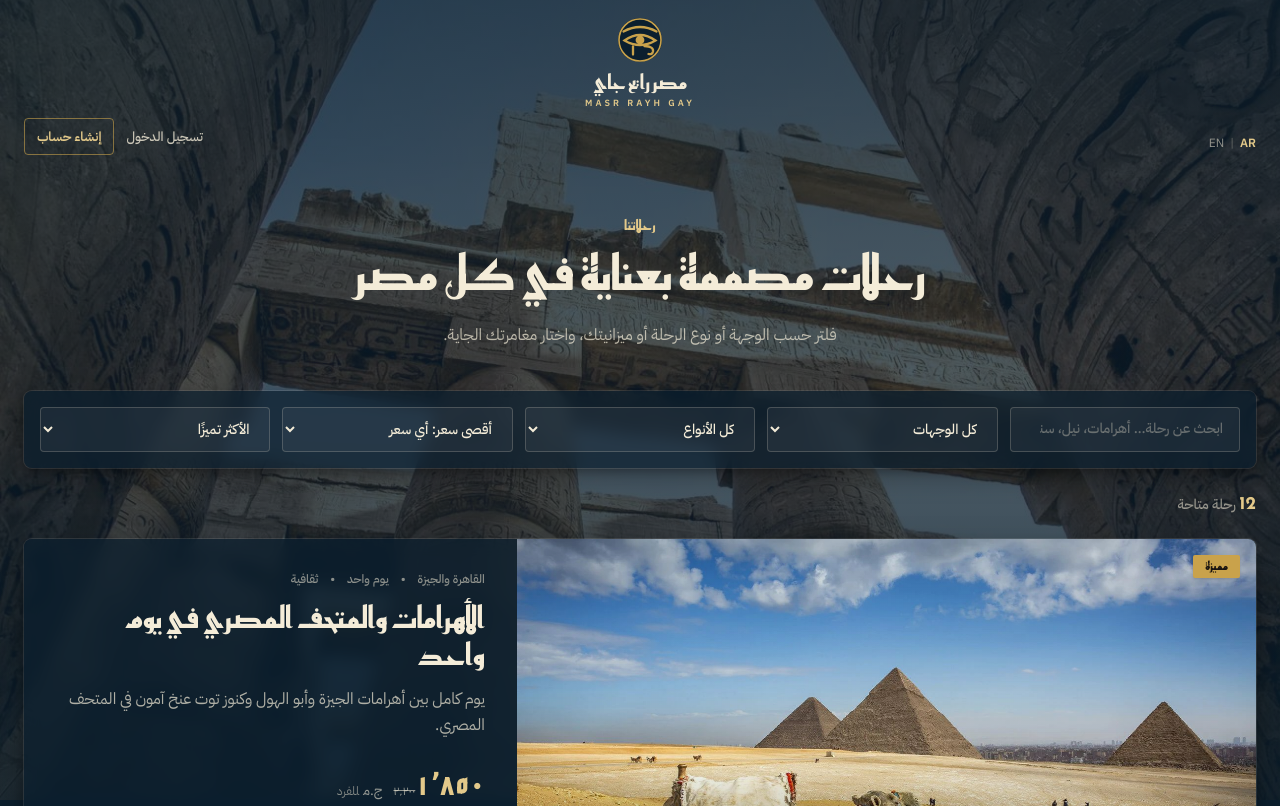
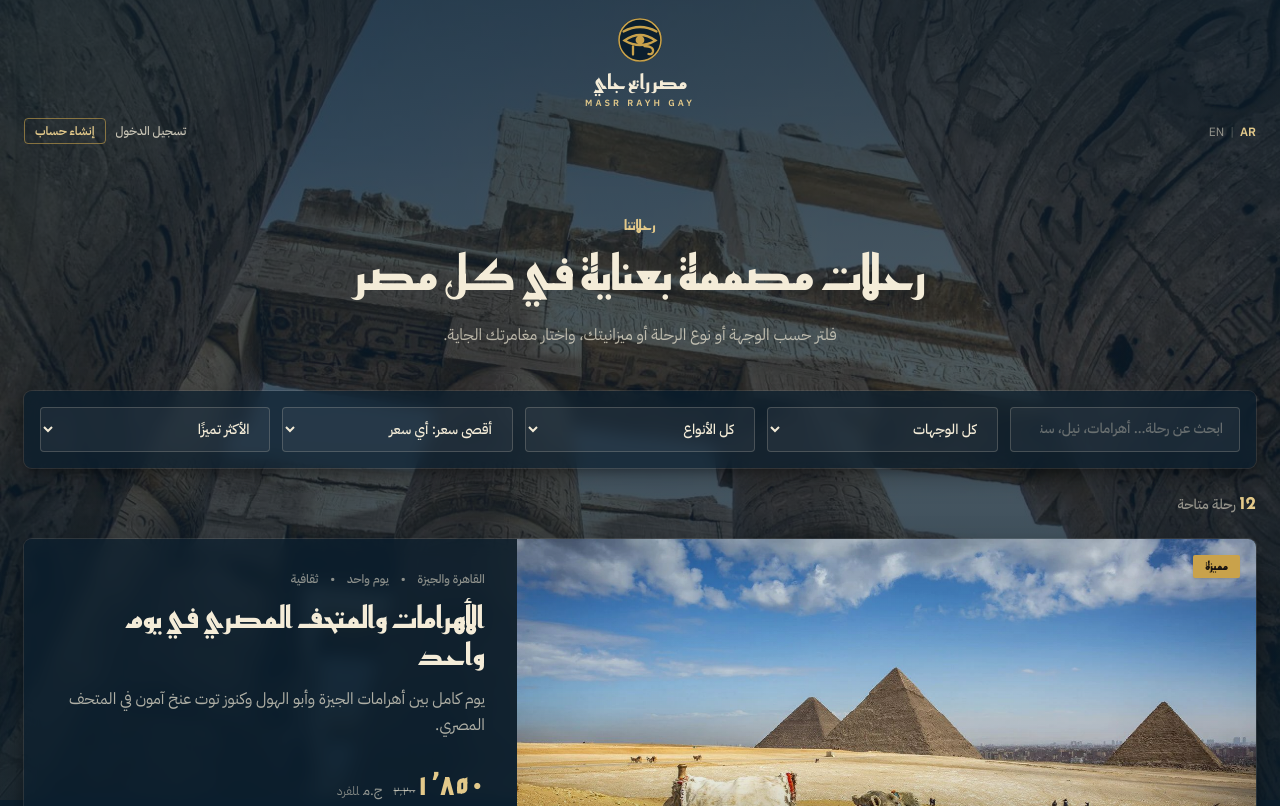
Before and after one commit to sayedelshazly/Masr-Rayh_Gay, a Laravel app: page /tours in a window 1280 px wide. Shown: the top 806 px of the page. Run offline with Laravel 12, Linux system fonts and the light colour scheme; data comes from the database, SQL or seed files in the repository; style sheets or scripts are compiled from the project's sources; some libraries are stand-ins or nearby versions.

Commit message:
Smaller auth buttons in the navbar corner

```diff
--- a/resources/js/Components/Navbar.jsx
+++ b/resources/js/Components/Navbar.jsx
@@ -158,7 +158,7 @@ export default function Navbar() {
                                     aria-haspopup="menu"
                                     aria-label={t('auth.account')}
                                     title={user.name}
-                                    className="flex h-8 w-8 items-center justify-center rounded-full border border-gold-500/50 bg-nile-800 text-gold-300 transition-colors duration-150 ease-stone hover:text-gold-500"
+                                    className="flex h-7 w-7 items-center justify-center rounded-full border border-gold-500/50 bg-nile-800 text-gold-300 transition-colors duration-150 ease-stone hover:text-gold-500"
                                 >
                                     <svg
                                         viewBox="0 0 24 24"
@@ -166,7 +166,7 @@ export default function Navbar() {
                                         stroke="currentColor"
                                         strokeWidth="1.8"
                                         strokeLinecap="round"
-                                        className="h-[18px] w-[18px]"
+                                        className="h-4 w-4"
                                         aria-hidden="true"
                                     >
                                         <circle cx="12" cy="8" r="3.6" />
@@ -214,16 +214,16 @@ export default function Navbar() {
                                 )}
                             </div>
                         ) : (
-                            <div className="flex items-center gap-3">
+                            <div className="flex items-center gap-2.5">
                                 <Link
                                     href="/login"
-                                    className="text-[13px] font-medium text-sand-100/80 transition-colors hover:text-gold-300"
+                                    className="text-xs font-medium text-sand-100/80 transition-colors hover:text-gold-300"
                                 >
                                     {t('auth.login')}
                                 </Link>
                                 <Link
                                     href="/register"
-                                    className="rounded-md border border-gold-500/60 px-3 py-1.5 text-[13px] font-bold text-gold-300 transition-colors hover:bg-gold-500 hover:text-ink-900"
+                                    className="rounded-md border border-gold-500/60 px-2.5 py-1 text-xs font-bold text-gold-300 transition-colors hover:bg-gold-500 hover:text-ink-900"
                                 >
                                     {t('auth.register')}
                                 </Link>
```
